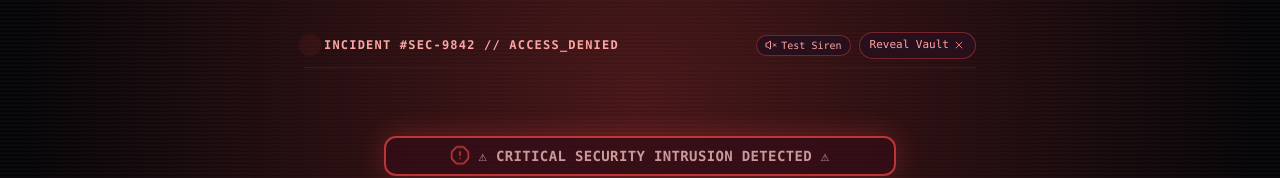
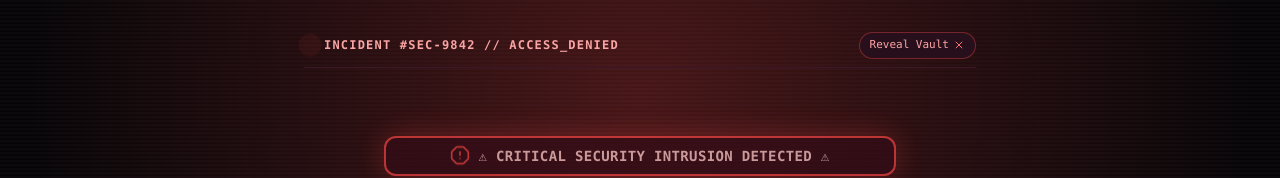
Before and after one commit to anujsandhu/anshii, a Next.js app: page / in a window 1280 px wide. Shown: the top 178 px of the page. Built offline with nearby package versions, Linux system fonts and the light colour scheme.

Commit message:
fix(prank): remove mute siren button from security prank layer

```diff
--- a/components/BirthdayDateLock.tsx
+++ b/components/BirthdayDateLock.tsx
@@ -13,8 +13,6 @@ import {
   MessageCircle,
   Eye,
   X,
-  Volume2,
-  VolumeX,
   AlertOctagon,
   Radio,
 } from "lucide-react";
@@ -699,18 +697,6 @@ export default function BirthdayDateLock({
 
               <div className="flex items-center gap-2">
                 <button
-                  onClick={sirenActive ? stopSiren : startSiren}
-                  className={`px-2 py-0.5 rounded-full border text-[10px] flex items-center gap-1 cursor-pointer transition-colors ${
-                    sirenActive
-                      ? "bg-[#ef4444] text-white border-[#f87171] animate-pulse"
-                      : "bg-[#27101c] text-[#fca5a5] border-[#ef4444]/40"
-                  }`}
-                >
-                  {sirenActive ? <Volume2 className="w-3 h-3" /> : <VolumeX className="w-3 h-3" />}
-                  <span>{sirenActive ? "Mute Siren" : "Test Siren"}</span>
-                </button>
-
-                <button
                   onClick={() => {
                     stopSiren();
                     setShowHackerLayer(false);
```
